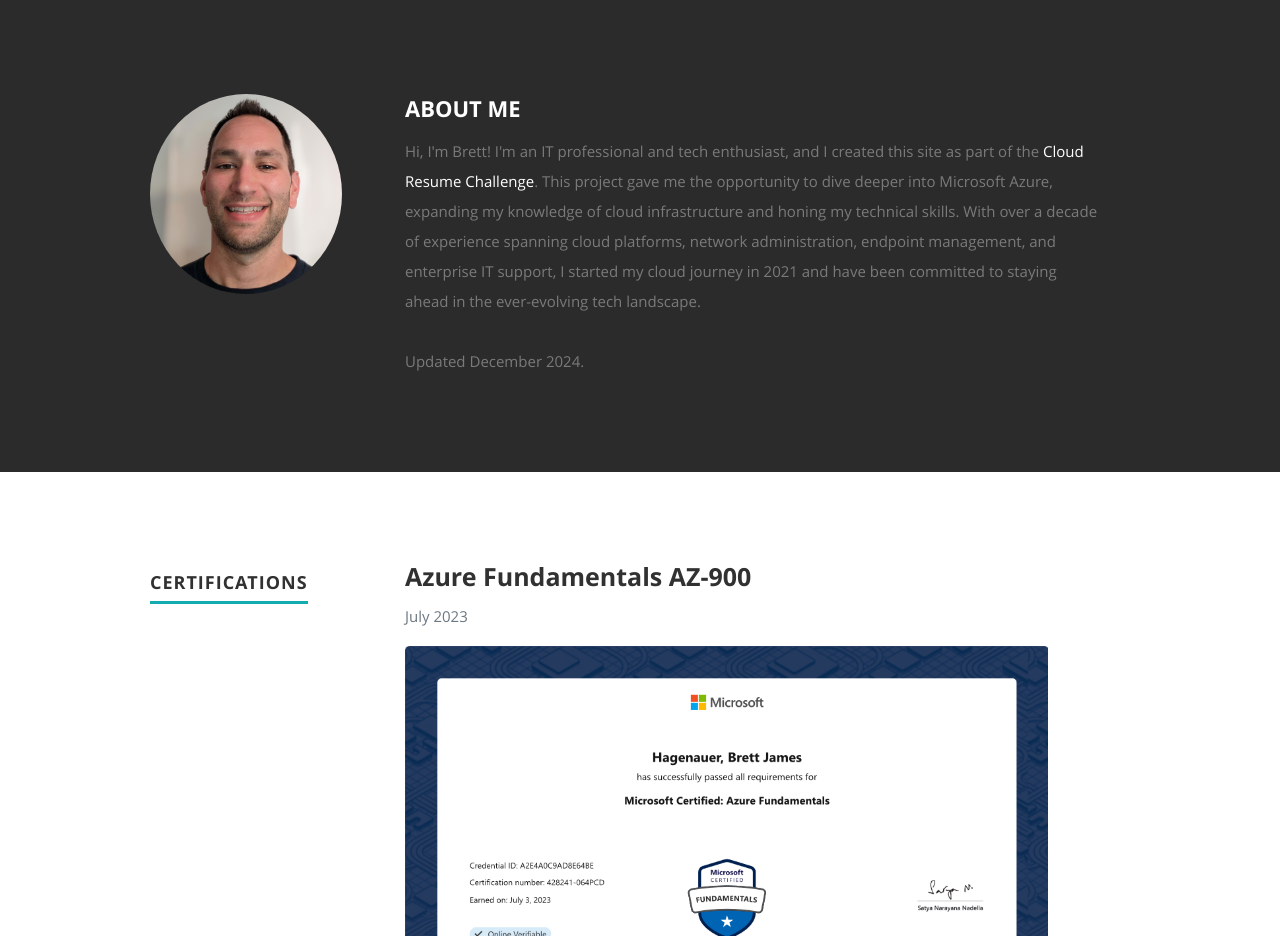
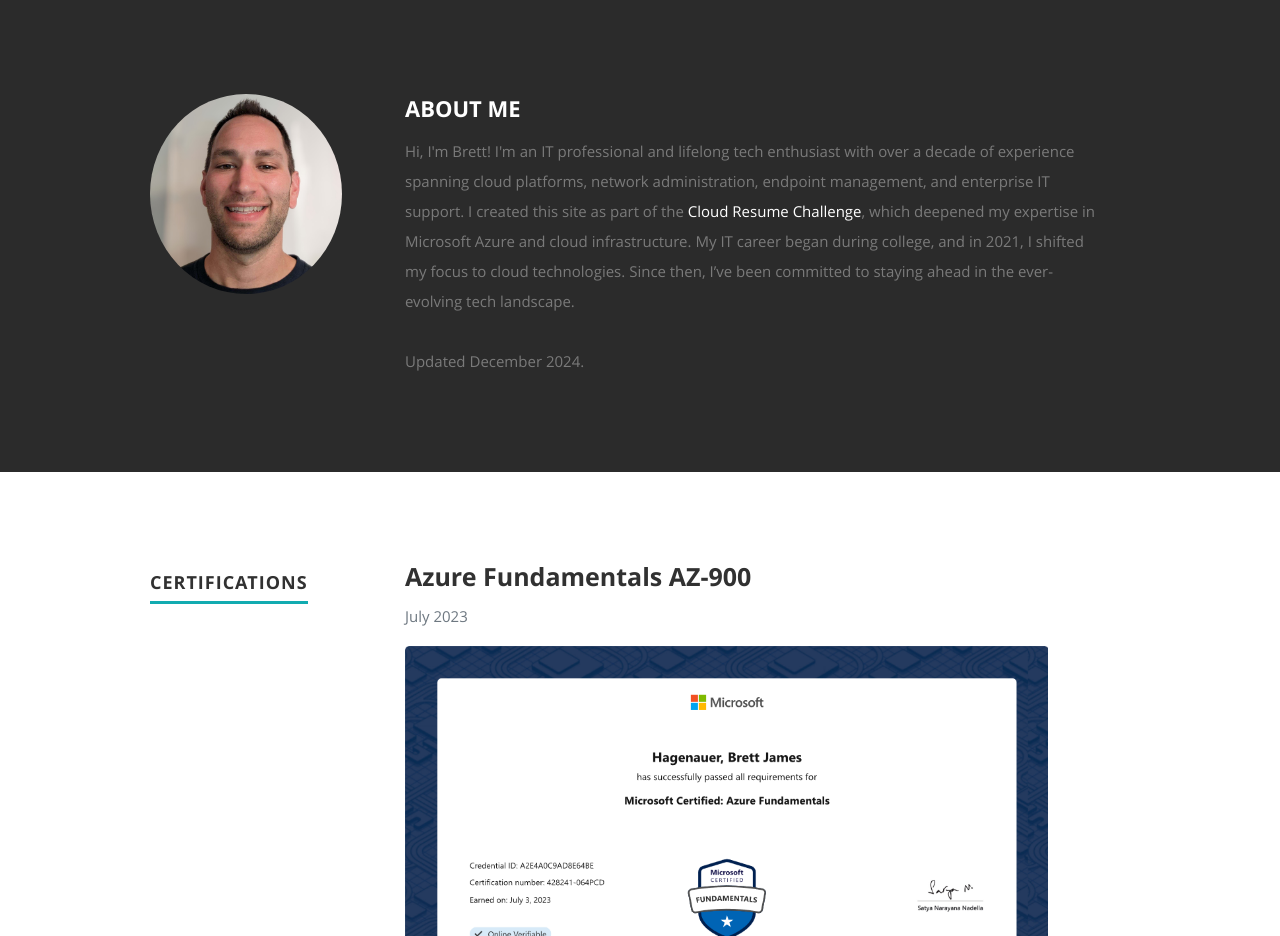
Before and after one commit to techbrett/azure_resume, a website: page frontend/index.html in a window 1280 px wide. Shown: the part 802-1738 px from the top of the page. Drawn offline with nearby package versions, Linux system fonts and the light colour scheme; no server answers.

Commit message:
index.html update

```diff
--- a/frontend/index.html
+++ b/frontend/index.html
@@ -102,7 +102,8 @@
          <div class="nine columns main-col">
 
             <h2>ABOUT ME</h2>
-            <p>Hi, I'm Brett! I'm an IT professional and tech enthusiast, and I created this site as part of the <a href="https://cloudresumechallenge.dev/">Cloud Resume Challenge</a>. This project gave me the opportunity to dive deeper into Microsoft Azure, expanding my knowledge of cloud infrastructure and honing my technical skills. With over a decade of experience spanning cloud platforms, network administration, endpoint management, and enterprise IT support, I started my cloud journey in 2021 and have been committed to staying ahead in the ever-evolving tech landscape.</p>
+
+            <p>Hi, I'm Brett! I'm an IT professional and lifelong tech enthusiast with over a decade of experience spanning cloud platforms, network administration, endpoint management, and enterprise IT support. I created this site as part of the <a href="https://cloudresumechallenge.dev/">Cloud Resume Challenge</a>, which deepened my expertise in Microsoft Azure and cloud infrastructure. My IT career began during college, and in 2021, I shifted my focus to cloud technologies. Since then, I’ve been committed to staying ahead in the ever-evolving tech landscape.</p>
             <p>Updated December 2024.</p>
          </div> <!-- end .main-col -->
 
```
